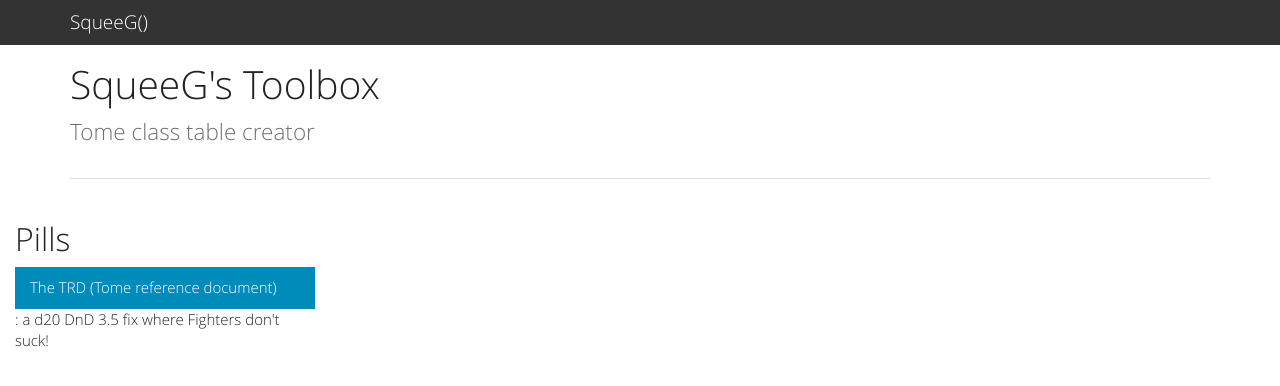
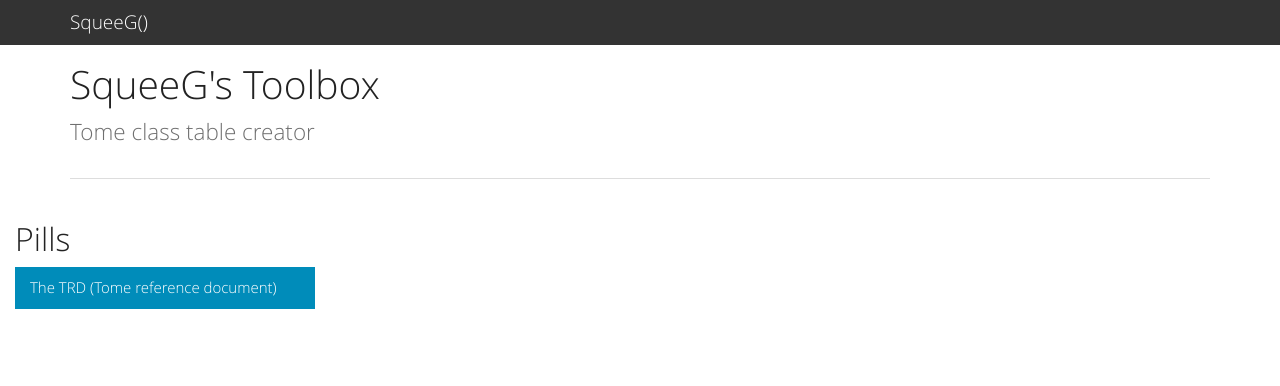
Before and after one commit to SqueeG/SqueeG.github.io, a plain HTML site: page index.html in a window 1280 px wide. Drawn offline with Linux system fonts and the light colour scheme.

Commit message:
minor : copypasta fix :/

```diff
--- a/index.html
+++ b/index.html
@@ -1,7 +1,7 @@
 <!DOCTYPE html>
 <html lang="en">
   <head>
-    <title>Bootswatch: Yeti</title>
+    <title>SqueeG : code(){}</title>
     <meta name="viewport" content="width=device-width, initial-scale=1.0">
     <!-- Bootstrap -->
     <link href="css/yeti.min.css" rel="stylesheet">
@@ -38,7 +38,7 @@
       <h2 id="nav-pills">Pills</h2>
         <div class="bs-example">
           <ul class="nav nav-pills nav-stacked" style="max-width: 300px;">
-            <li class="active"><a href="SqueeG.github.io/awesomeTome">The TRD (Tome reference document)</a> : a d20 DnD 3.5 fix where Fighters don't suck!</li>
+            <li class="active"><a href="SqueeG.github.io/awesomeTome" alt="a d20 DnD 3.5 fix where Fighters don't suck!">The TRD (Tome reference document)</a></li>
             </ul>
           </div>
       </div>
```
